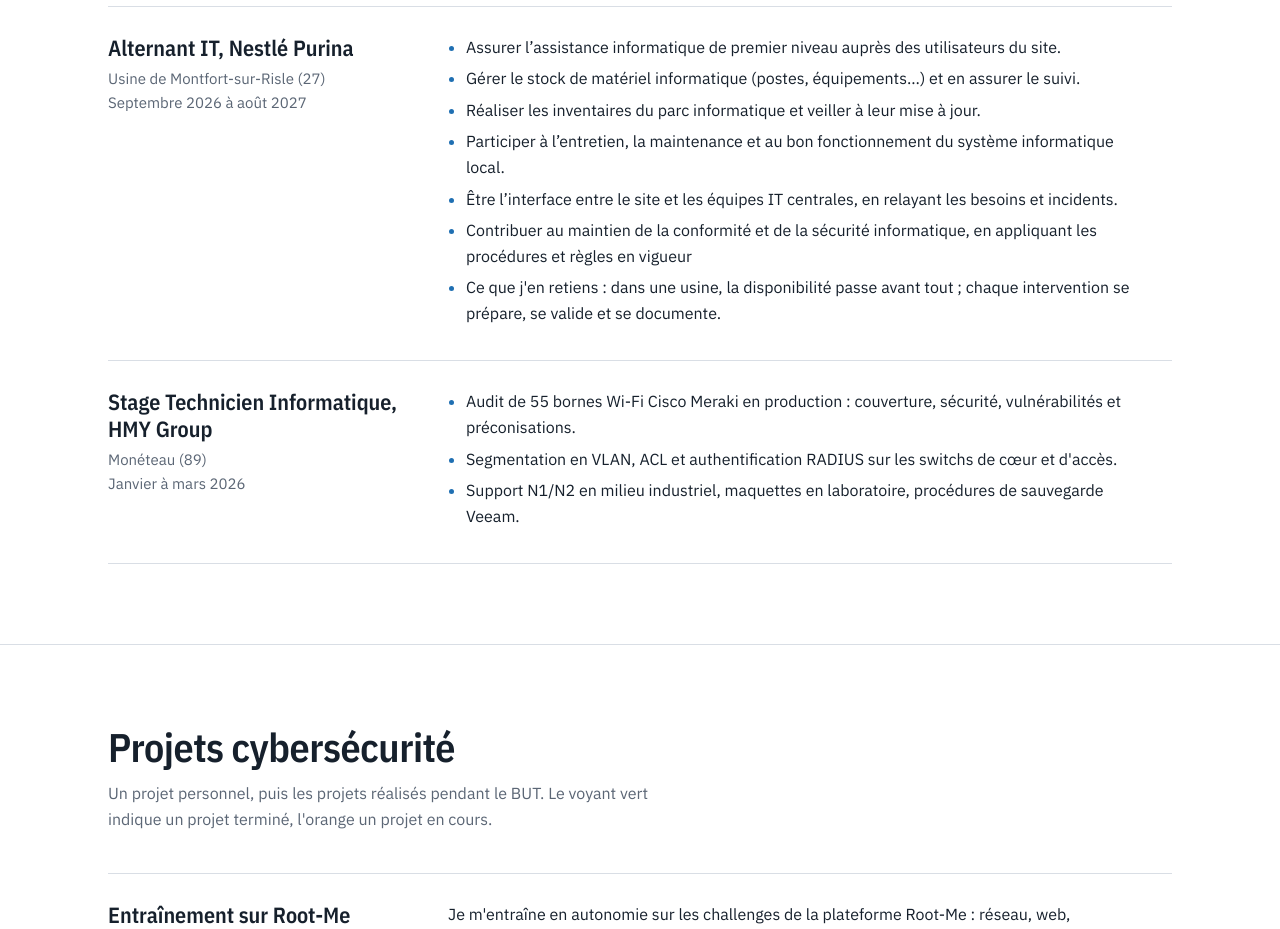
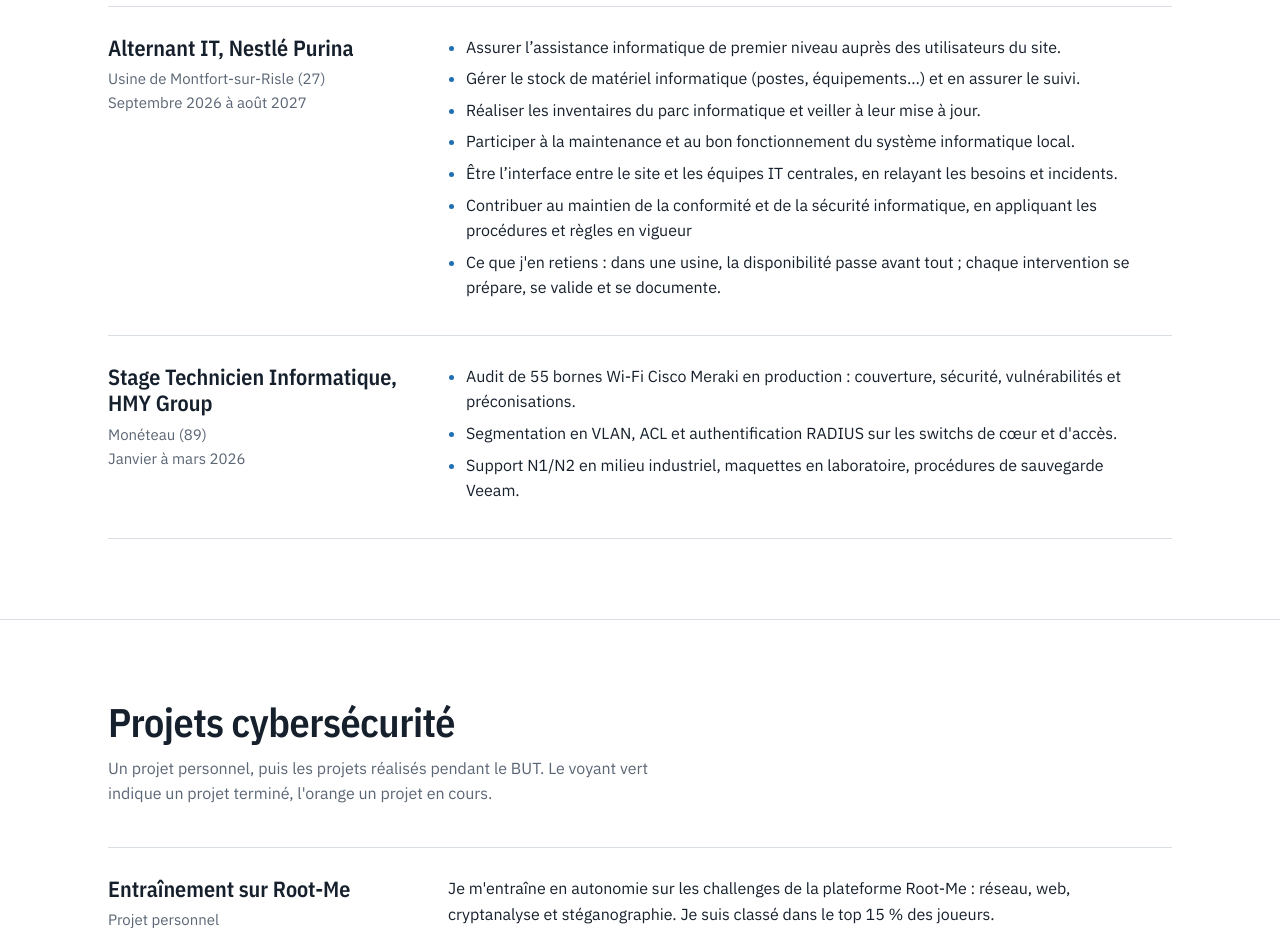
Before and after one commit to ali-elmagri/ali-elmagri.github.io, a plain HTML site: page index.html in a window 1280 px wide. Shown: the part 1300-2229 px from the top of the page. Drawn offline with nearby package versions, Linux system fonts and the light colour scheme.

Commit message:
Update index.html

```diff
--- a/index.html
+++ b/index.html
@@ -96,7 +96,7 @@
           <li>Assurer l’assistance informatique de premier niveau auprès des utilisateurs du site.</li>
           <li>Gérer le stock de matériel informatique (postes, équipements...) et en assurer le suivi.</li>
           <li>Réaliser les inventaires du parc informatique et veiller à leur mise à jour.</li>
-          <li>Participer à l’entretien, la maintenance et au bon fonctionnement du système informatique local.</li>
+          <li>Participer à la maintenance et au bon fonctionnement du système informatique local.</li>
           <li>Être l’interface entre le site et les équipes IT centrales, en relayant les besoins et incidents. </li>
           <li>Contribuer au maintien de la conformité et de la sécurité informatique, en appliquant les procédures et règles en vigueur</li>
           <li>Ce que j'en retiens : dans une usine, la disponibilité passe avant tout ; chaque intervention se prépare, se valide et se documente.</li>
```
